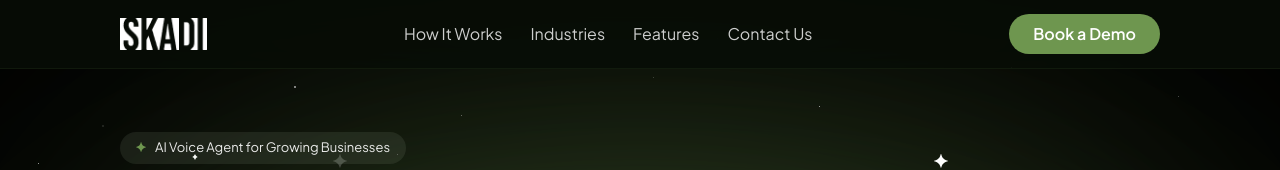
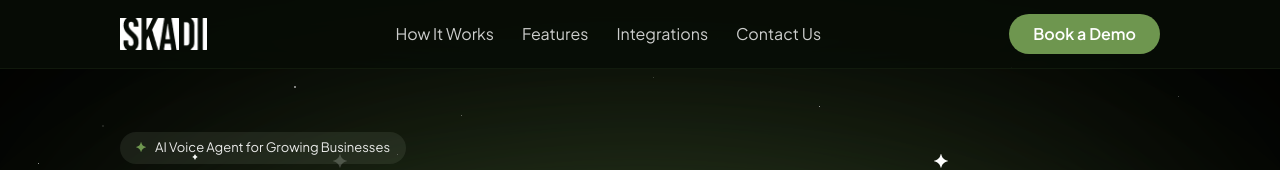
Before and after one commit to it2-geekonomy/skadi-landing, a Next.js app: page / in a window 1280 px wide. Shown: the top 170 px of the page. Built offline with nearby package versions, Linux system fonts and the light colour scheme.

Commit message:
Navbar is now:
How It Works → AI process section
Features
Integrations
Contact Us

```diff
--- a/src/components/Navbar.tsx
+++ b/src/components/Navbar.tsx
@@ -2,9 +2,9 @@ import Image from "next/image";
 import Link from "next/link";
 
 const links = [
-  { href: "/#how-it-works", label: "How It Works" },
-  { href: "/#features", label: "Industries" },
+  { href: "/#ai-features", label: "How It Works" },
   { href: "/#features", label: "Features" },
+  { href: "/#integrations", label: "Integrations" },
   { href: "/#demo", label: "Contact Us" },
 ];
 
```
